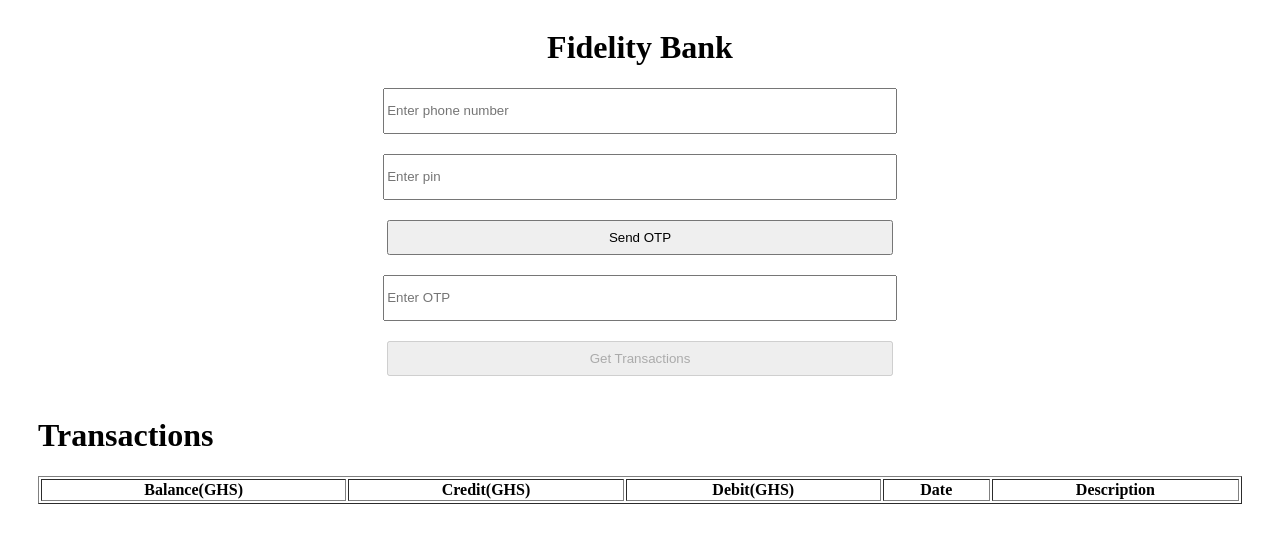
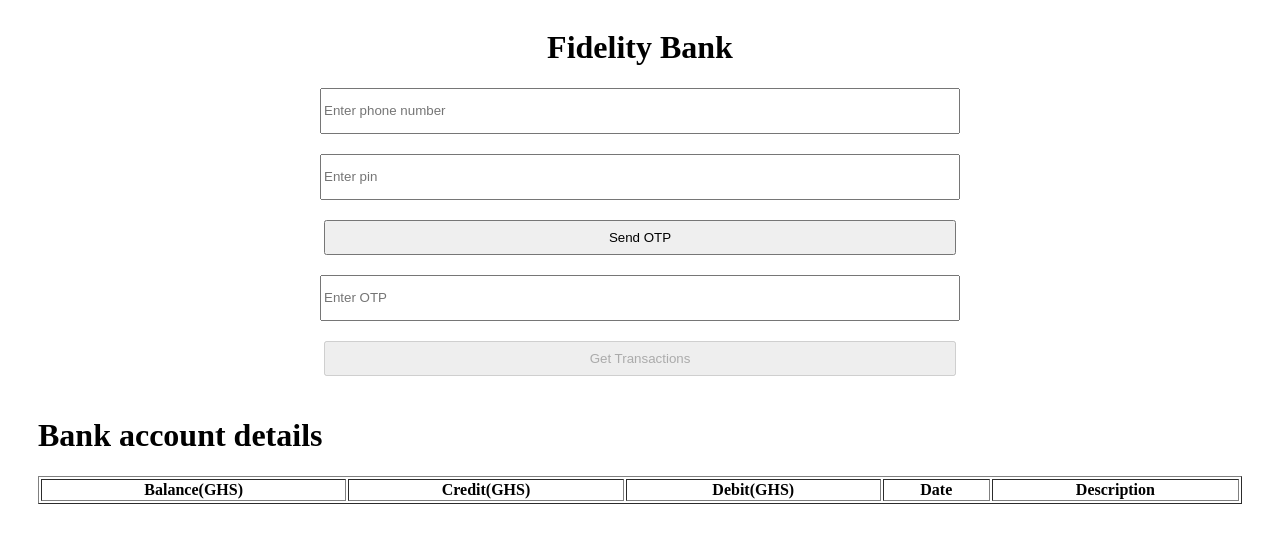
Before and after one commit to benacq/knot-fidelity, a plain HTML site: page index.html in a window 1280 px wide. Drawn offline with nearby package versions, Linux system fonts and the light colour scheme.

Commit message:
fidelity

```diff
--- a/index.html
+++ b/index.html
@@ -26,12 +26,12 @@
         }
 
         input[type='text'] {
-            width: 40%;
+            width: 50%;
             height: 40px;
         }
 
         input[type='submit'] {
-            width: 40%;
+            width: 50%;
             height: 35px;
         }
 
@@ -70,7 +70,7 @@
 
 
         <div style="display: flex; justify-content: center; flex-direction:column; margin: 0 30px 0 30px;">
-            <h1>Transactions</h1>
+            <h1>Bank account details</h1>
             <div id="account-info">
                 <!-- <h3>Account: <span>Fidelity</span></h3>
                 <h3>Name: <span>Ben Acq</span></h3>
```
